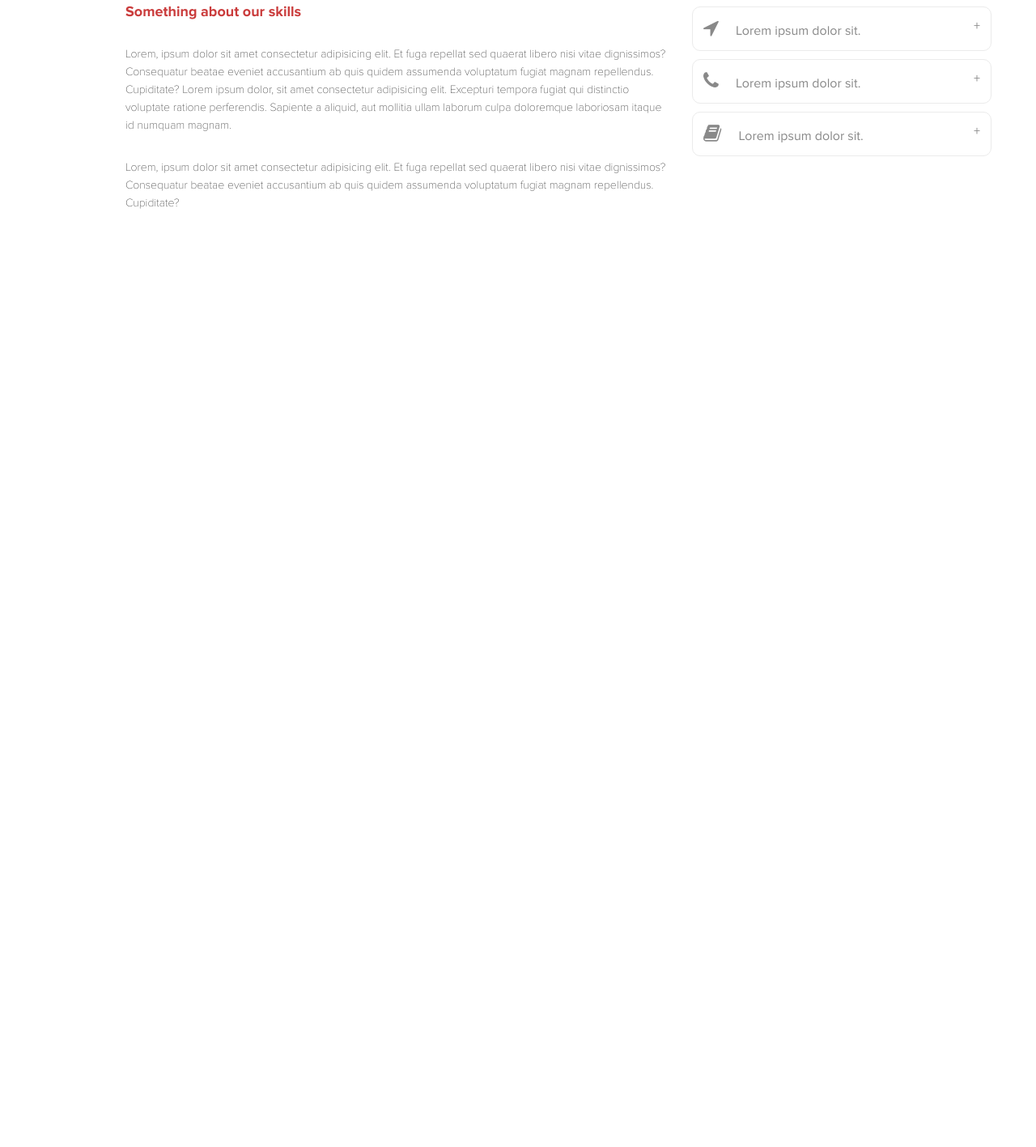
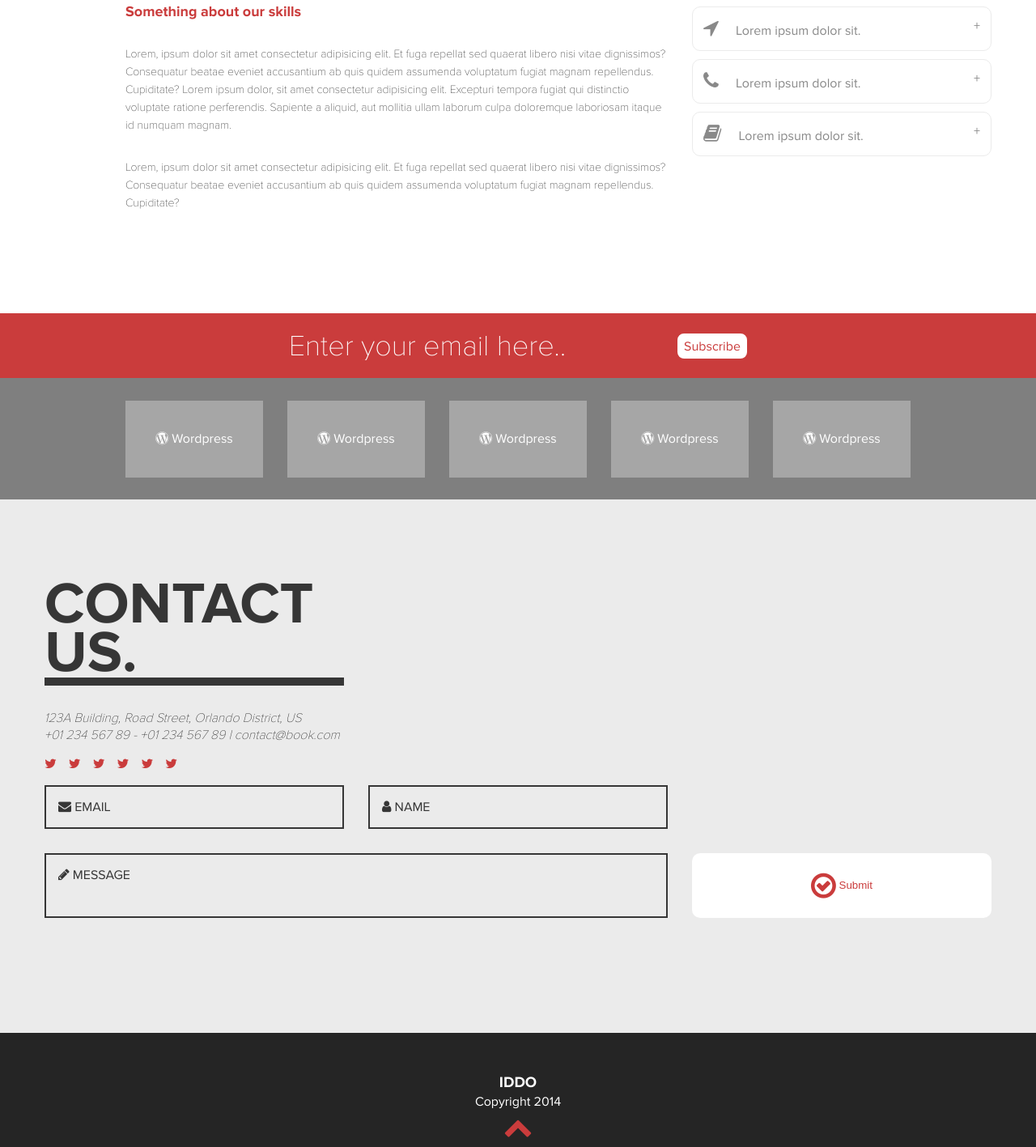
Before and after one commit to avimalhotra/iddo-may25, a plain HTML site: page index.html in a window 1280 px wide. Shown: the part 4893-6310 px from the top of the page at 81% size. Before the commit the page ends 5280 px from the top, so only its background shows below. Drawn offline with Linux system fonts and the light colour scheme.

Commit message:
psd done

```diff
--- a/css/style.css
+++ b/css/style.css
@@ -4,6 +4,7 @@ img{ vertical-align: bottom;}
 button{ cursor: pointer; padding: 0;}
 :disabled{ cursor: not-allowed; }
 ul{ list-style: none; padding: 0;}
+label{ display: block;}
 
 @font-face {
     font-family: 'proxima nova';
@@ -136,8 +137,39 @@ h2{ font: bold 72px/0.833 var(--ff); border-bottom: 10px solid;}
 .accordion p{ display: none; font: 100 14px/22px var(--ff); margin: 20px ;}
 .accordion a.active{ color: var(--red);}
 .accordion li:first-child p{ display: block;}
-.doughnut{ aspect-ratio: 1/1; margin-top: 80px; background: #898989;}
+.doughnut{ aspect-ratio: 1/1; margin-top: 80px; border-radius: 50%; position: relative; display: grid; place-items: center;}
+.doughnut::before{ content: ''; position: absolute; left: 0; right: 0; top: 0; bottom: 0; background: #fff; border-radius: 50%; margin: 10px;}
+.doughnut p{  color: var(--red); position: relative;}
+.d75{ background: conic-gradient(var(--red) 270deg, #fff 270deg );}
+.d25{ background: conic-gradient(var(--red) 90deg, #fff 90deg );}
+.d50{ background: conic-gradient(var(--red) 180deg, #fff 180deg );}
 
+
+.wrap-10{ padding: 23px 0 22px; background: var(--red); }
+.wrap-10 input{ border: none; background: none; color: #fff; width: 370px; height: 35px; font: 100 36px var(--ff);}
+.wrap-10 button{ background-color: #fff;}
+.wrap-10 input::placeholder{ color: #fff;}
+
+
+.wrap-11{ background: #7f7f7f; padding: 28px 0 27px; }
+.wrap-11 .flex{ gap: 2rem;  }
+.box{ background: #a6a6a6; line-height: 95px; color: #fff; flex: 1 1 20%; text-align: center; }
+
+
+
+.wrap-12{ background: #ebebeb; color: #363636; padding: 100px 0 142px;}
+.wrap-12 address{ margin: 2rem 0 1rem; font-weight: 100;}
+.social-sm{ margin: 1rem 0;}
+.social-sm a{margin-right: 1rem; color: var(--red);}
+.wrap-12 label{ border: 2px solid; color: inherit; padding: 1rem; }
+.wrap-12 input{ border: none; background:none}
+.wrap-12 textarea{ border: none; background:none; resize: none; vertical-align: top; height: 46px; }
+.wrap-12 button{ width: 100%; background: #fff; color: var(--red); border: none; border-radius: 10px; height: 80px; }
+.wrap-12 button span.fa{ font-size: 36px; vertical-align: middle;}
+
+
+.wrap-13{ background: #252525; color: #fff; padding: 50px 0; text-align: center;}
+.wrap-13 button{ background: none; border: none; color: var(--red); font-size: 36px;}
 
 
 /* responsive */
@@ -182,6 +214,9 @@ h2{ font: bold 72px/0.833 var(--ff); border-bottom: 10px solid;}
     .col-m-11{ grid-column: span 11;}
     .col-m-12{ grid-column: span 12;}
     .collapse{ display: none;}
+    .wrap-10 input{ width: 300px; font-size: 30px;}
+    .wrap-11 .flex{ flex-flow: wrap;}
+    .box{ flex: 1 1 33.3%; }
 }
 
 @media screen and (max-width:460px){
@@ -190,4 +225,6 @@ h2{ font: bold 72px/0.833 var(--ff); border-bottom: 10px solid;}
     .col-p-12{ grid-column: span 12;}
     .banner .flex{ flex-flow: column; }
     .wrap-6 blockquote q{ font-size: 22px;}
+    .wrap-10 input{ width: 240px; font-size: 20px;}
+
 }
--- a/index.html
+++ b/index.html
@@ -321,10 +321,10 @@
         <div class="row">
             <div class="col-8 col-t-12">
                 <div class="row">
-                    <div class="col-3 col-p-6"><div class="doughnut">doughnut</div></div>
-                    <div class="col-3 col-p-6"><div class="doughnut">doughnut</div></div>
-                    <div class="col-3 col-p-6"><div class="doughnut">doughnut</div></div>
-                    <div class="col-3 col-p-6"><div class="doughnut">doughnut</div></div>
+                    <div class="col-3 col-p-6"><div class="doughnut d75"><p>75</p></div></div>
+                    <div class="col-3 col-p-6"><div class="doughnut d25"><p>25</p></div></div>
+                    <div class="col-3 col-p-6"><div class="doughnut d75"><p>75</p></div></div>
+                    <div class="col-3 col-p-6"><div class="doughnut d50"><p>50</p></div></div>
                 </div>
                 <div class="gap">
                         <h3>Something about our skills</h3>
@@ -362,5 +362,69 @@
         </div>
     </div>
 </section>
+<div class="wrap-10">
+    <div class="container">
+        <div class="row">
+            <div class="col-3"></div>
+            <div class="col-6 col-t-12">
+                <form class="flex align-center justify-space-bet">
+                    <div><input type="email" required placeholder="Enter your email here.."></div>
+                    <div><button class="btn">Subscribe</button></div>
+                </form>
+            </div>
+            <div class="col-3"></div>
+        </div>
+    </div>
+</div>
+<div class="wrap-11">
+    <div class="container">
+        <div class="row">
+            <div class="col-1"></div>
+            <div class="col-10 col-t-12">
+                <div class="flex">
+                    <div class="box"><span class="fa fa-wordpress"></span> Wordpress</div>
+                    <div class="box"><span class="fa fa-wordpress"></span> Wordpress</div>
+                    <div class="box"><span class="fa fa-wordpress"></span> Wordpress</div>
+                    <div class="box"><span class="fa fa-wordpress"></span> Wordpress</div>
+                    <div class="box"><span class="fa fa-wordpress"></span> Wordpress</div>
+                </div>
+            </div>
+            <div class="col-1"></div>
+        </div>
+    </div>
+</div>
+<section class="wrap-12">
+    <div class="container">
+        <div class="row">
+            <div class="col-4 col-t-6 col-p-12">
+                <h2>CONTACT US.</h2>
+                <address>123A Building, Road Street, Orlando District, US <br> +01 234 567 89 - +01 234 567 89 | contact@book.com</address>
+                <div class="social-sm">
+                    <ul class="flex">
+                        <li><a href=""><span class="fa fa-twitter"></span></a></li>
+                        <li><a href=""><span class="fa fa-twitter"></span></a></li>
+                        <li><a href=""><span class="fa fa-twitter"></span></a></li>
+                        <li><a href=""><span class="fa fa-twitter"></span></a></li>
+                        <li><a href=""><span class="fa fa-twitter"></span></a></li>
+                        <li><a href=""><span class="fa fa-twitter"></span></a></li>
+                    </ul>
+                </div>
+            </div>
+        </div>
+        <form class="row">
+            <div class="col-4 col-t-6 col-p-12"><label><span class="fa fa-envelope"></span> EMAIL <input type="email" required></label></div>
+            <div class="col-4 col-t-6 col-p-12"><label><span class="fa fa-user"></span> NAME <input type="email" required></label></div>
+            <div class="col-8 col-t-12"><label><span class="fa fa-pencil"></span> MESSAGE <textarea></textarea></label></div>
+            <div class="col-4 col-t-12"><button><span class="fa fa-check-circle-o"></span> Submit</button></div>
+        </form>
+    </div>
+</section>
+<footer class="wrap-13">
+    <div class="container">
+        <h3>IDDO</h3>
+        <p>Copyright 2014</p>
+        <button><span class="fa fa-chevron-up"></span></button>
+    </div>
+</footer>
 </body>
 </html>
```
